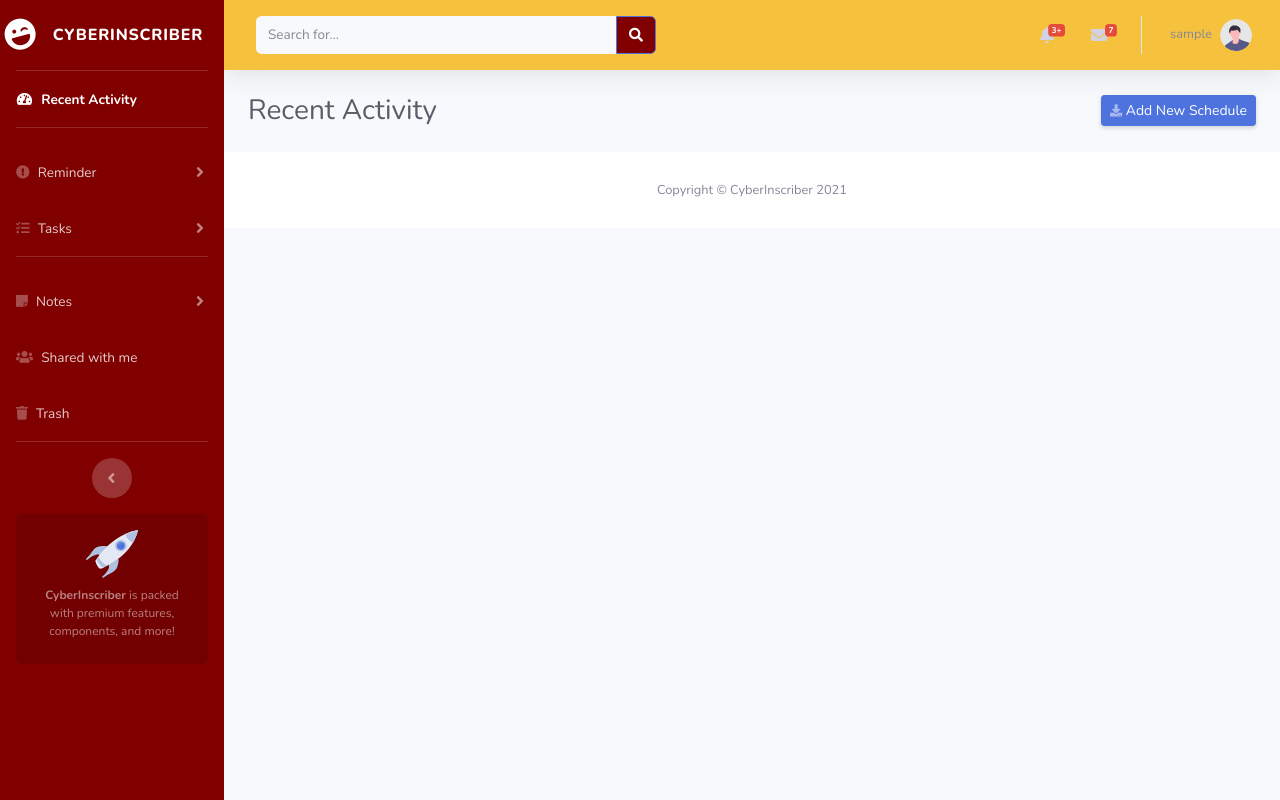
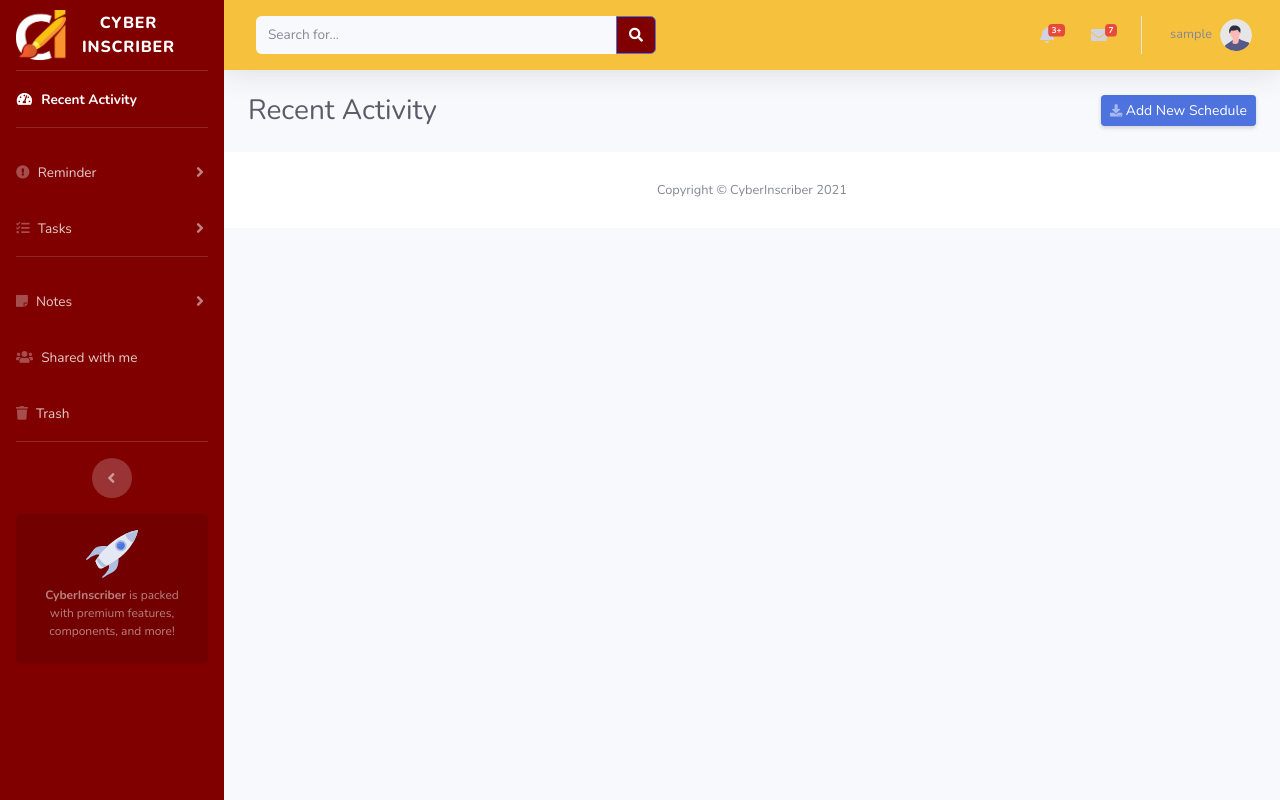
Before and after one commit to gelxx/appdevproject, a Django app: page /cyberinscriber/myhome in a window 1280 px wide. Run offline with Django 3.2, Linux system fonts and the light colour scheme; the visitor is signed in with stand-in values (Sample User, id 1); some libraries are stand-ins or nearby versions.

Commit message:
Frontend Changes
I added the Temporary Logo

```diff
--- a/cyberinscriber/templates/myhome.html
+++ b/cyberinscriber/templates/myhome.html
@@ -18,11 +18,11 @@
         <ul class="navbar-nav bg-gradient sidebar sidebar-dark accordion " style="background-color:#800000;" id="accordionSidebar">
 
             <!-- Sidebar - Brand -->
-            <a class="sidebar-brand d-flex align-items-center justify-content-center" href="index.html">
-                <div class="sidebar-brand-icon rotate-n-15">
-                    <i class="fas fa-laugh-wink"></i>
+            <a class="sidebar-brand d-flex align-items-center  container-fluid " href="index.html">
+                <div class="sidebar-brand-icon ">
+                    <img class="p-0" src="{% static 'assets/images/Cyber Inscriber Logo.png' %}" width="50px" height="50px" alt="LOGO">
                 </div>
-                <div class="sidebar-brand-text mx-3">CyberInscriber <sup></sup></div>
+                <div class="sidebar-brand-text mx-3">Cyber <br> Inscriber <sup></sup></div>
             </a>
 
             <!-- Divider -->
```
Also changed, not shown: static/assets/images/Cyber Inscriber Logo.png (added), static/assets/images/Cyber Inscriber Logo_2.png (added), static/assets/images/Cyber_Inscriber_Logo.png (added).
